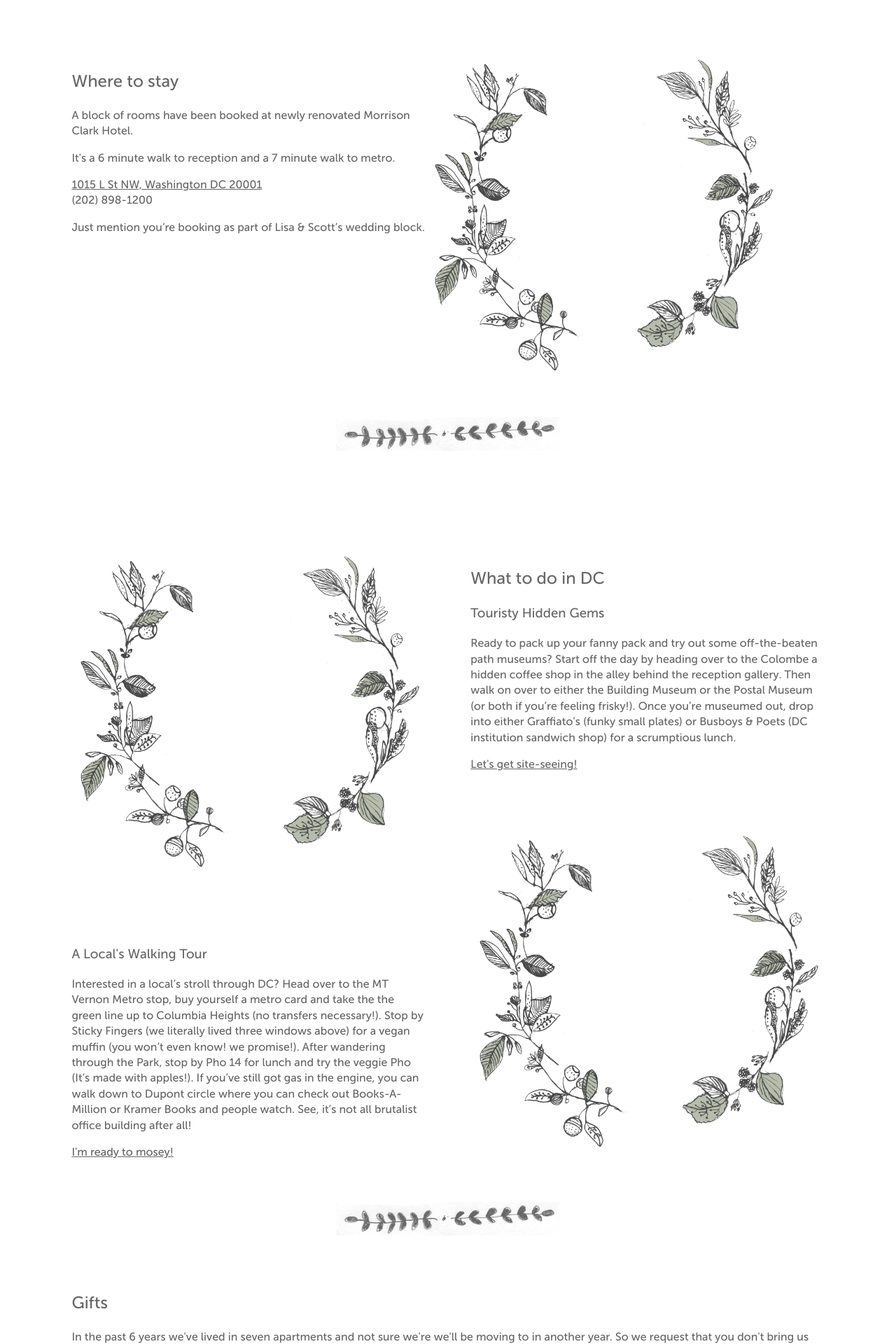
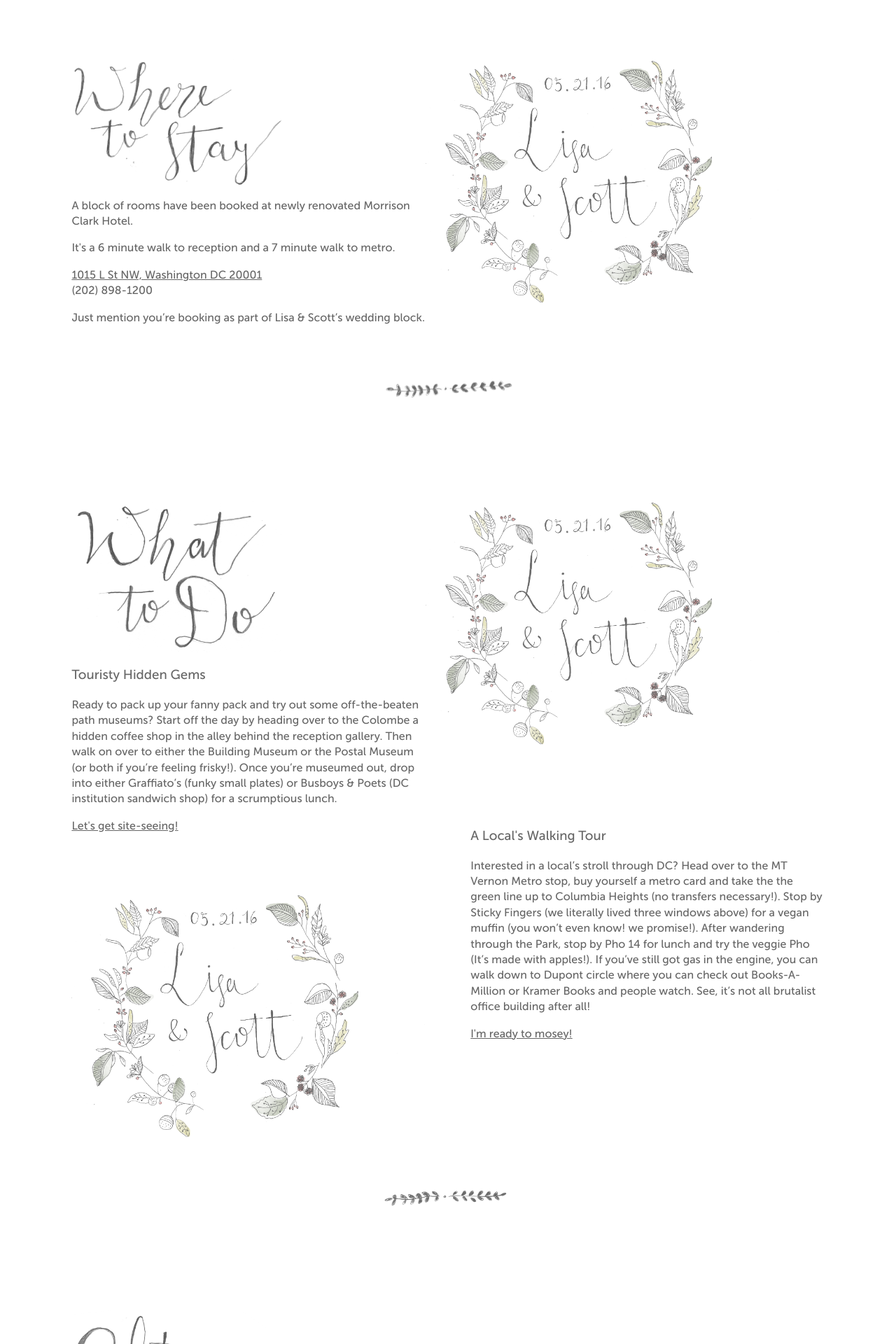
Before and after one commit to scottdonaldson/frogstuff, a PHP site: page /frogstuff/ in a window 1280 px wide. Shown: the part 1720-3640 px from the top of the page at 70% size. Run offline with PHP 8.4, Linux system fonts and the light colour scheme; some libraries are stand-ins or nearby versions.

Commit message:
updated graphics

```diff
--- a/index.php
+++ b/index.php
@@ -4,6 +4,7 @@
 	<div>
 		<img class="background-img" src="img/Lisa&Scott-17.jpg">
 		<div class="content toptext halfcolumn">
+			<img class="cursive fullwidth" alt="The Celebration" src="img/celebration.png">
 			<h3>Join us for Dinner, Dancing &amp; Vows of Everlasting Commitment</h3>
 			<p>Saturday, May 21, 2016 <br>
 				at five in the evening</p>
@@ -23,7 +24,7 @@
 
 	<div class="content">
 		<div class="clearfix halfcolumn">
-			<h2>Where to stay</h2>
+			<img class="cursive" alt="Where to Stay" src="img/wheretostay.png">
 			<p>A block of rooms have been booked at newly renovated Morrison Clark Hotel. <br>
 			<p>It's a 6 minute walk to reception and a 7 minute walk to metro.</p>
 			<p><a href="https://www.google.com/maps/d/edit?mid=zRNfw6tt-0CE.k0nw9bIx8P_4&usp=sharing" target="_blank">1015 L St NW, Washington DC 20001 </a><br>
@@ -33,31 +34,33 @@
 		<img class="halfcolumn clearfix" src="img/wreath.png" alt="">
 	</div>
 
-	<img class="divider" src="img/divider.png" alt="">
+	<img class="divider" src="img/divider2.png" alt="">
 
 	<div class="content clearfix">
 
-		<div class="clearfix right halfcolumn">
-			<h2> What to do in DC</h2>
+		<div class="clearfix halfcolumn">
+			<img class="cursive" alt="What to Do in DC" src="img/whattodo.png">
 			<h3> Touristy Hidden Gems</h3>
 			<p> Ready to pack up your fanny pack and try out some off-the-beaten path museums? Start off the day by heading over to the Colombe a hidden coffee shop in the alley behind the reception gallery. Then walk on over to either the Building Museum or the Postal Museum (or both if you’re feeling frisky!). Once you’re museumed out, drop into either Graffiato’s (funky small plates) or Busboys &amp; Poets (DC institution sandwich shop) for a scrumptious lunch. </p>
 			<a href="https://www.google.com/maps/d/edit?mid=zRNfw6tt-0CE.kzVJlxw6FzSg&usp=sharing" target="_blank">Let's get site-seeing!</a>
 		</div>
 		<img class="halfcolumn clearfix" src="img/wreath.png" alt="">
-		<img class="halfcolumn right clearfix" src="img/wreath.png" alt="">
-		<div class="halfcolumn clearfix">
+
+		<div class="halfcolumn right clearfix">
 			<h3>A Local's Walking Tour</h3>
 			<p>Interested in a local’s stroll through DC? Head over to the MT Vernon Metro stop, buy yourself a metro card and take the the green line up to Columbia Heights (no transfers necessary!). Stop by Sticky Fingers (we literally lived three windows above) for a vegan muffin (you won’t even know! we promise!). After wandering through the Park, stop by Pho 14 for lunch and try the veggie Pho (It’s made with apples!). If you’ve still got gas in the engine, you can walk down to Dupont circle where you can check out Books-A-Million or Kramer Books and people watch. See, it’s not all brutalist office building after all! </p>
 			<a href="https://www.google.com/maps/d/edit?mid=zRNfw6tt-0CE.kzVJlxw6FzSg&usp=sharing" target="_blank">I'm ready to mosey!</a>
 		</div>
+		<img class="halfcolumn clearfix" src="img/wreath.png" alt="">
 	</div>
 
 	<img class="divider" src="img/divider.png" alt="">
 
 
 	<div class="content clearfix">
-		<div class="clearfix">
-			<h2>Gifts</h2>
+		<div class="clearfix halfcolumn">
+
+			<img class="cursive" alt="Gifting" src="img/gifting.png">
 			<p>In the past 6 years we've lived in seven apartments and not sure we're we'll be moving to in another year. So we request that you don't bring us gifts. We're fortunate enough to have you in our lives (and hopefully at the celebration). Instead of gifts, we'd love to have you make a donation. </p>
 
 			<p>Donate where you feel like it will do the most good but here are two organizations we're vetted for you:</p>
@@ -69,8 +72,9 @@
 
 	<div>
 		<img class="background-img" src="img/Lisa&Scott-64.jpg">
-		<div class="content toptext halfcolumn">
-			<h3>Hope to See You There!!</h3>
+
+		<div class="content toptext twocolumn">
+			<img class="cursive fullwidth" alt="See You there!" src="img/seeyouthere.png">
 			<h5>&copy; Lisa &amp; Scott 2006-divorce </h5>
 			<h5>All photos by <a href="http://uniquelapin.com" target="_blank">Unique Lapin</a>.</h5>
 		</div>
--- a/scss/style.scss
+++ b/scss/style.scss
@@ -99,6 +99,7 @@ $halfcolumnpadding: 6%;
 
 .last {
     margin-right: 0;
+    clear: both;
 }
 
 .first {
@@ -112,6 +113,9 @@ $halfcolumnpadding: 6%;
 
 //----------the Good Stuff
 
+.fullwidth{
+	width: 100% !important;
+}
 
 .header-photo {
 	width:100%;
@@ -124,7 +128,7 @@ $halfcolumnpadding: 6%;
 }
 
 .wreath {
-	width: 55%;
+	width: 70%;
 	display: block;
 	margin-left: auto;
 	margin-right: auto;
@@ -141,10 +145,17 @@ $halfcolumnpadding: 6%;
 		}
 }
 
+.cursive {
+	width: 60%;
+	margin-left: auto;
+	margin-right: auto;
+}
+
 .divider {
-	width: 25%;
+	width: 15%;
 	display: block;
 	margin-right: auto;
 	margin-left: auto;
 	padding: 60px 0;
+	clear: both;
 }
```
Also changed, not shown: css/style.css, img/celebration.png (added), img/divider.png, img/divider2.png, img/divider3.png, img/divider4.png, img/gifting.png (added), img/rsvp.png (added), img/seeyouthere.png (added), img/whattodo.png (added), img/wheretostay.png (added), img/wreath.png.
